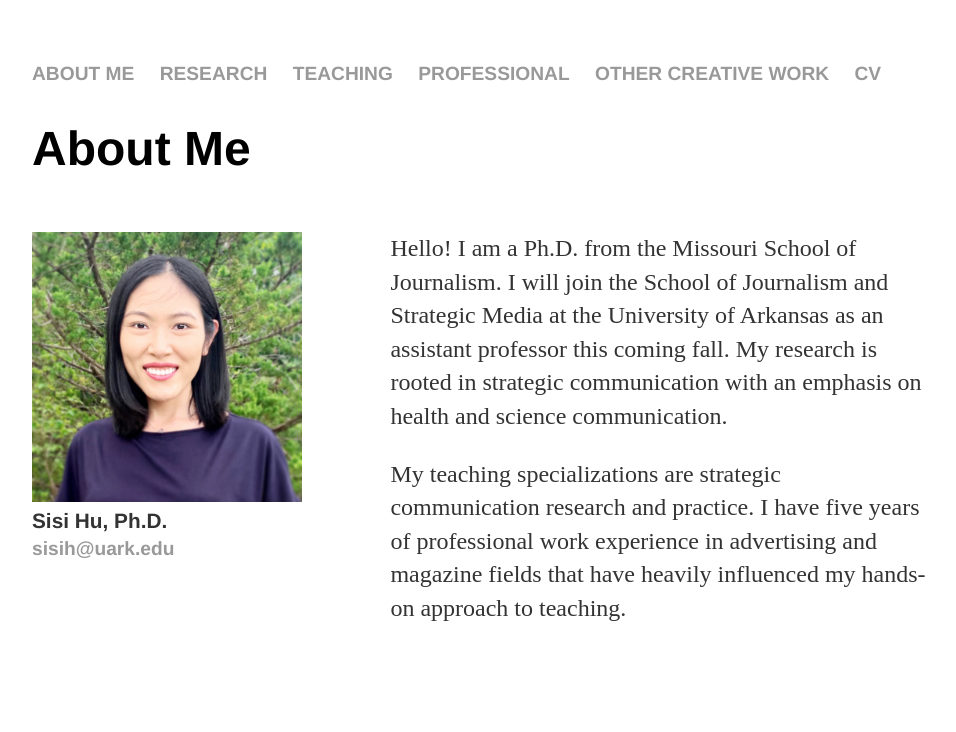
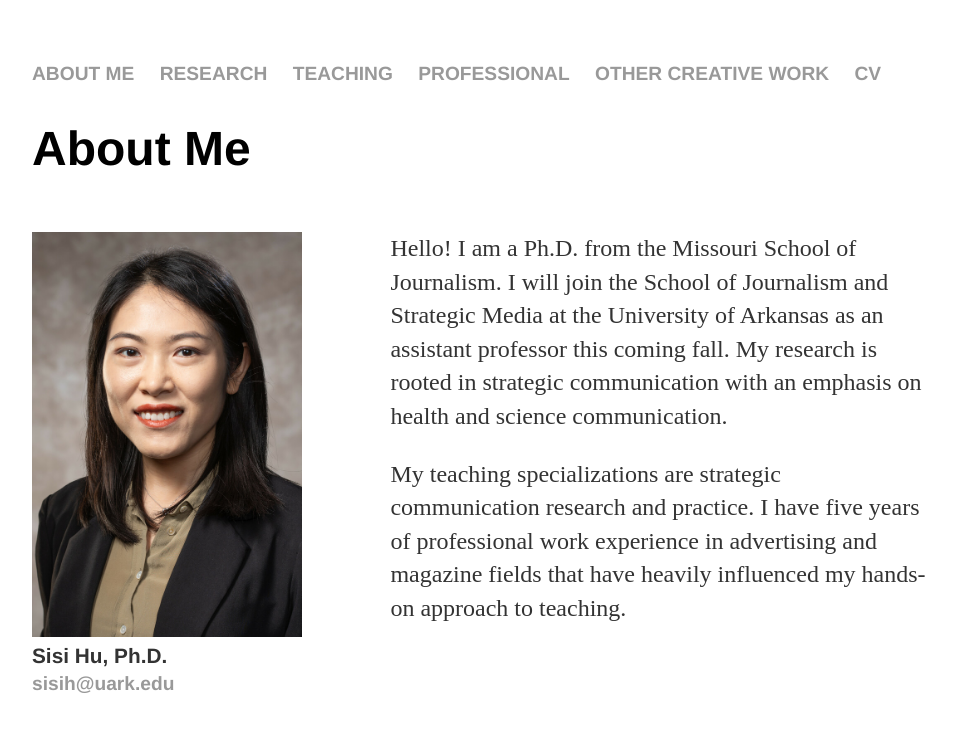
Before and after one commit to sisihuphd/sisihuphd.github.io, a Jekyll site: the page built from index.html, in a window 1280 px wide. Shown: the top 732 px of the page, without its empty margins (160-1116 px from the left). Built offline with Jekyll 4.4.1, drawn with Linux system fonts in a browser that asks for light colours.

Commit message:
Update index.html

```diff
--- a/index.html
+++ b/index.html
@@ -12,7 +12,7 @@ title: Sisi Hu | About Me
                       <p>My teaching specializations are strategic communication research and practice.
 			          I have five years of professional work experience in advertising and magazine fields that have heavily influenced my hands-on approach to teaching.  </p>
 	      </div>
-              <div id="profile-photo"><img src="../images/IMG_7355.JPG" width="270">
+              <div id="profile-photo"><img src="../images/Sisi Hu_Github.jpg" width="270">
 	<p style = "font-family: Helvetica, Arial, Sans-Serif;font-size:1.3em;font-weight: bold;margin:0;">Sisi Hu, Ph.D.</p>
 		      <ul style = "font-family:Helvetica, Arial, Sans-Serif; padding: 0; list-style:none; font-weight: bold;margin-block:0;"><li><a href="mailto:sisih@uark.edu">sisih@uark.edu</a></li></ul>
 	</div>
```
